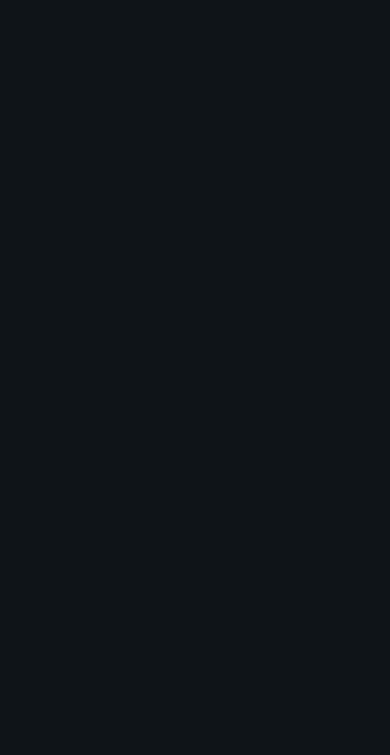
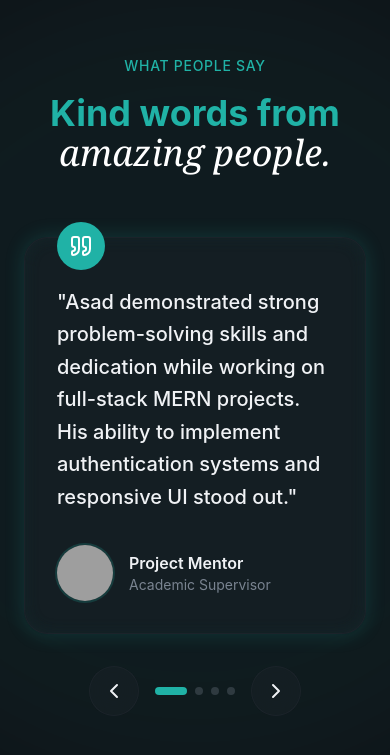
Before and after one commit to AsadChowdhury020/Portfolio, a React (Vite) app: page / in a window 390 px wide. Shown: the part 7786-8541 px from the top of the page. Before the commit the page ends 7711 px from the top, so only its background shows below. Built offline with nearby package versions, Linux system fonts and the light colour scheme; grey boxes are pictures that could not be loaded.

Commit message:
After compliting the testimonial section

```diff
--- a/src/App.jsx
+++ b/src/App.jsx
@@ -17,7 +17,7 @@ function App() {
         <About />
         <Projects />
         <Experience />
-        {/* <Testimonials /> */}
+        <Testimonials />
         {/* <Contact /> */}
       </main>
     </div>
--- a/src/Sections/Experience.jsx
+++ b/src/Sections/Experience.jsx
@@ -76,7 +76,7 @@ const Experience = () => {
                                 {experience.current && <span className='absolute inset-0 rounded-full bg-primary animate-ping opacity-75'/>}
                                 </div>
                                 {/* Content */}
-                                <div className={`pl-8 md:pl-0 ${i % 2 === 0 ? 'md:pr-16 md:text-right' : 'md:col-start-2 md:pl-16'}`}>
+                                <div className={`pl-8 md:pl-0 ${i % 2 === 0 ? 'md:pr-16 ' : 'md:col-start-2 md:pl-16'}`}>
                                     <div className={`glass p-6 rounded-2xl border border-primary/30 hover:border-primary/50 transition-all duration-500`}>
                                         <span className='text-sm font-medium text-primary'>{experience.period}</span>
                                         <h3 className='text-xl font-semibold mt-2'>{experience.role}</h3>
--- a/src/Sections/Testimonials.jsx
+++ b/src/Sections/Testimonials.jsx
@@ -1,11 +1,107 @@
-import React from 'react';
+import { ChevronLeft, ChevronRight, Quote } from "lucide-react";
+import React, { useState } from "react";
+
+const testimonials = [
+  {
+    quote:
+      "Asad demonstrated strong problem-solving skills and dedication while working on full-stack MERN projects. His ability to implement authentication systems and responsive UI stood out.",
+    author: "Project Mentor",
+    role: "Academic Supervisor",
+    avatar: "https://i.pravatar.cc/100?img=1",
+  },
+  {
+    quote:
+      "Working with Asad during university activities showed his teamwork and leadership capabilities. He consistently contributed ideas and helped coordinate tasks effectively.",
+    author: "Team Member",
+    role: "University Cultural Fest",
+    avatar: "https://i.pravatar.cc/100?img=2",
+  },
+  {
+    quote:
+      "Asad's projects reflect practical full-stack development experience, including dashboards, REST APIs, and payment integration. His enthusiasm for learning is impressive.",
+    author: "Peer Developer",
+    role: "Programming Club",
+    avatar: "https://i.pravatar.cc/100?img=3",
+  },
+  {
+    quote:
+      "He is a motivated developer who approaches challenges with curiosity and persistence, always striving to improve both technical and collaboration skills.",
+    author: "Academic Colleague",
+    role: "Computer Science Student",
+    avatar: "https://i.pravatar.cc/100?img=4",
+  },
+];
 
 const Testimonials = () => {
-    return (
-        <section   >
-            Testimonials
-        </section>
-    );
+  const [active, setActive] = useState(0)
+
+  const next = () => {
+    setActive((prev) => (prev + 1) % testimonials.length)
+  }
+  const previous = () => {
+    setActive((prev) => (prev - 1 + testimonials.length) % testimonials.length)
+  }
+  return (
+    <section id="testimonials" className="py-32 relative overflow-hidden">
+      <div className="absolute top-1/2 left-1/2 w-200 h-200 bg-primary/5 rounded-full blur-3xl -translate-x-1/2 -translate-y-1/2" />
+      <div className="container mx-auto px-6 relative z-10">
+        {/* Header section */}
+        <div className="text-center max-w-3xl mx-auto mb-16">
+          <span className="text-secondary-foreground text-sm font-medium tracking-wider uppercase animate-fade-in">
+            What People Say
+          </span>
+          <h2 className="text-4xl md:text-5xl font-bold mt-4 mb-6 animate-fade-in animation-delay-100 text-secondary-foreground">
+            Kind words from
+            <span className="font-serif italic font-normal text-white">
+              {" "}
+              amazing people.
+            </span>
+          </h2>
+        </div>
+        {/* Testimonial carousel */}
+        <div className="max-w-3xl mx-auto">
+          <div className="relative">
+            {/* Main testimonial */}
+            <div className="glass p-8 rounded-3xl md:p-12 glow-border animate-fade-in animation-delay-200">
+              <div className="absolute -top-4 left-8 w-12 h-12 rounded-full bg-primary flex items-center justify-center">
+                <Quote className="w-6 h-6 text-primary-foreground" />
+              </div>
+              <blockquote className="text-xl md:text-2xl font-medium leading-relaxed mb-8 pt-4">
+                "{testimonials[active].quote}"
+              </blockquote>
+              <div className="flex items-center gap-4">
+                <img
+                  src={testimonials[active].avatar}
+                  alt={testimonials[active].author}
+                  className="h-14 w-14 rounded-full object-cover ring-2 ring-primary/20"
+                />
+                <div className="">
+                  <div className="font-semibold">{testimonials[active].author}</div>
+                  <div className="text-sm text-muted-foreground">
+                    {testimonials[active].role}
+                  </div>
+                </div>
+              </div>
+            </div>
+            {/* Testimonials Navigation */}
+            <div className="flex justify-center items-center gap-4 mt-8">
+                <button onClick={previous} className="p-3 rounded-full glass hover:bg-primary/10 hover:text-primary transition-all">
+                    <ChevronLeft />
+                </button>
+                <div className="flex gap-2">
+                    {testimonials.map((_, i) => (
+                    <button onClick={() => setActive(i)} className={`w-2 h-2 rounded-full transition-all duration-300 ${i === active ? 'w-8 bg-primary ' : 'bg-muted-foreground/30 hover:bg-muted-foreground/50'}`} />
+                ))}
+                </div>
+                <button onClick={next} className="p-3 rounded-full glass hover:bg-primary/10 hover:text-primary transition-all">
+                    <ChevronRight />
+                </button>
+            </div>
+          </div>
+        </div>
+      </div>
+    </section>
+  );
 };
 
 export default Testimonials;
```
